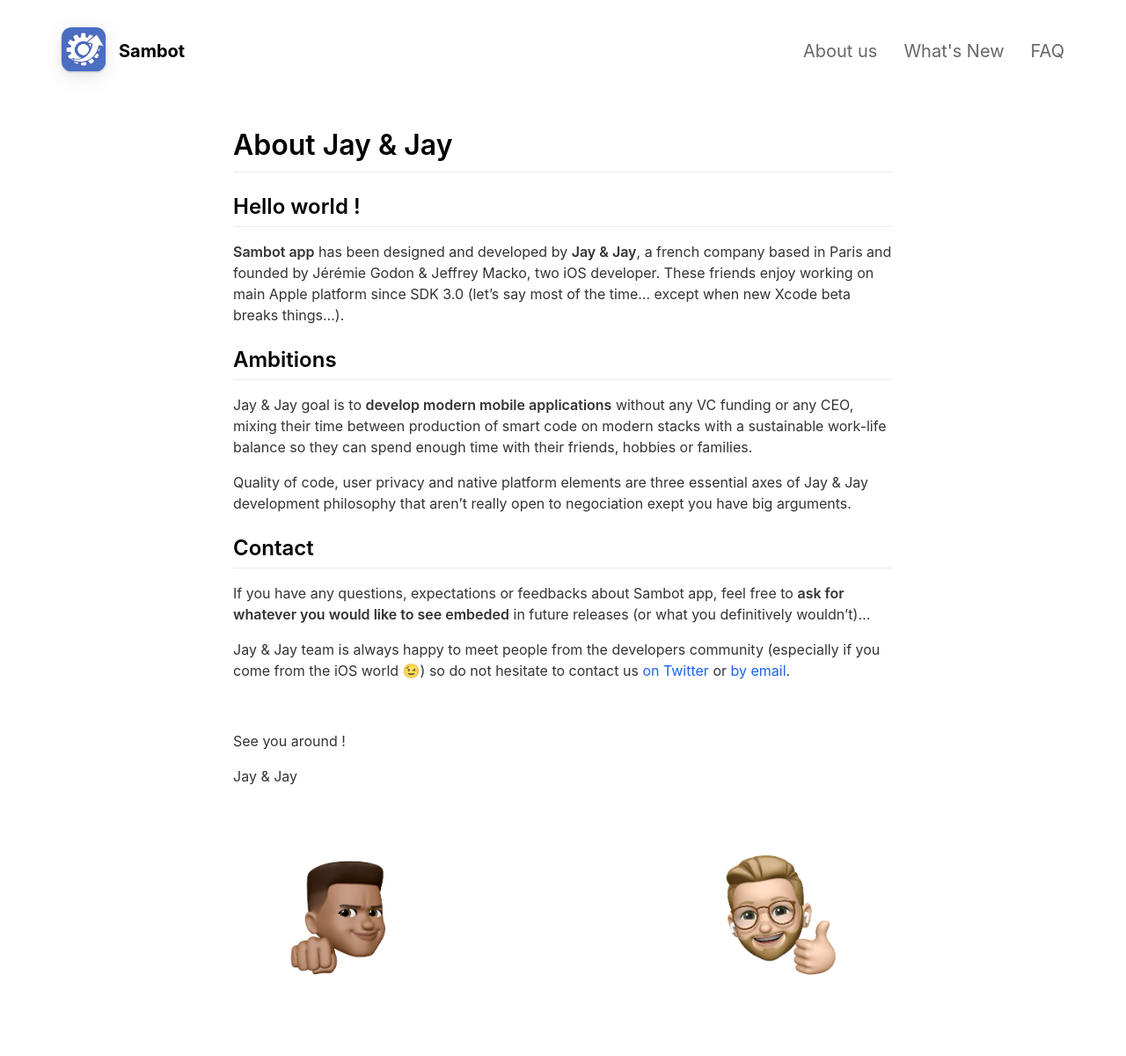
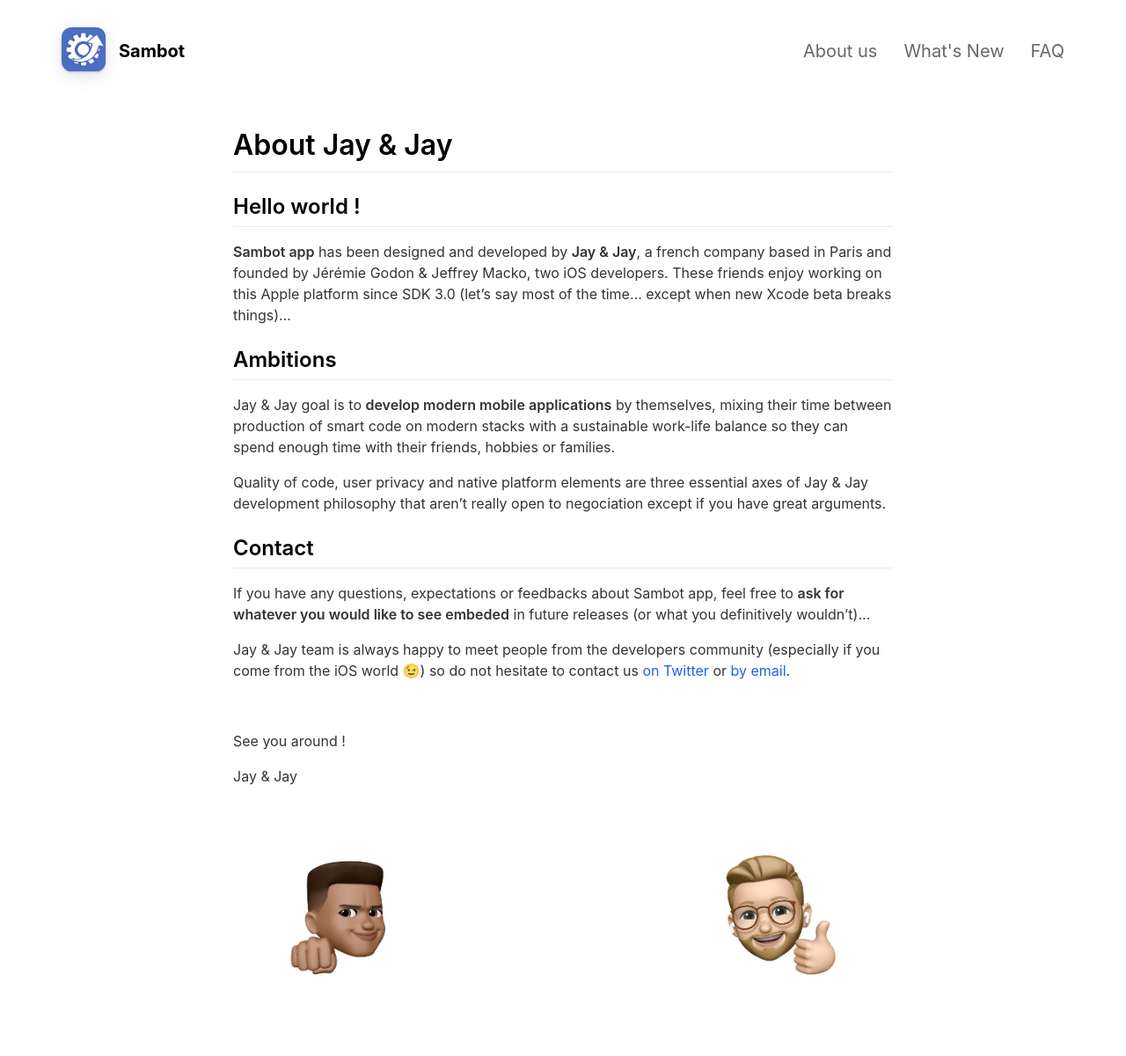
Before and after one commit to sambot-app/sambot.github.io, a Jekyll site: the page built from _pages/about.md, in a window 1280 px wide. Shown: the whole page at 88% size. Built offline with Jekyll 4.4.1, drawn with Linux system fonts in a browser that asks for light colours; nearby versions of some CDN libraries.

Commit message:
update about us

```diff
--- a/_pages/about.md
+++ b/_pages/about.md
@@ -8,20 +8,19 @@ include_in_header: true
 
 ## Hello world !
 
-**Sambot app** has been designed and developed by **Jay & Jay**, a french company based in Paris and founded by Jérémie Godon & Jeffrey Macko, two iOS developer. These friends enjoy working on main Apple platform since SDK 3.0 (let's say most of the time... except when new Xcode beta breaks things...).
+**Sambot app** has been designed and developed by **Jay & Jay**, a french company based in Paris and founded by Jérémie Godon & Jeffrey Macko, two iOS developers. These friends enjoy working on this Apple platform since SDK 3.0 (let's say most of the time... except when new Xcode beta breaks things)...
 
 ## Ambitions
 
-Jay & Jay goal is to **develop modern mobile applications** without any VC funding or any CEO, mixing their time between production of smart code on modern stacks with a sustainable work-life balance so they can spend enough time with their friends, hobbies or families.
+Jay & Jay goal is to **develop modern mobile applications** by themselves, mixing their time between production of smart code on modern stacks with a sustainable work-life balance so they can spend enough time with their friends, hobbies or families.
 
-Quality of code, user privacy and native platform elements are three essential axes of Jay & Jay development philosophy that aren't really open to negociation exept you have big arguments.
+Quality of code, user privacy and native platform elements are three essential axes of Jay & Jay development philosophy that aren't really open to negociation except if you have great arguments.
 
 ## Contact
 
 If you have any questions, expectations or feedbacks about Sambot app, feel free to **ask for whatever you would like to see embeded** in future releases (or what you definitively wouldn't)...
 
 Jay & Jay team is always happy to meet people from the developers community (especially if you come from the iOS world 😉) so do not hesitate to contact us [on Twitter](https://twitter.com/sambot_app) or [by email](mailto:sambot-public1021@jaynjay.app).
-
 
 <br>
 
```
Also changed, not shown: 6 other files.
